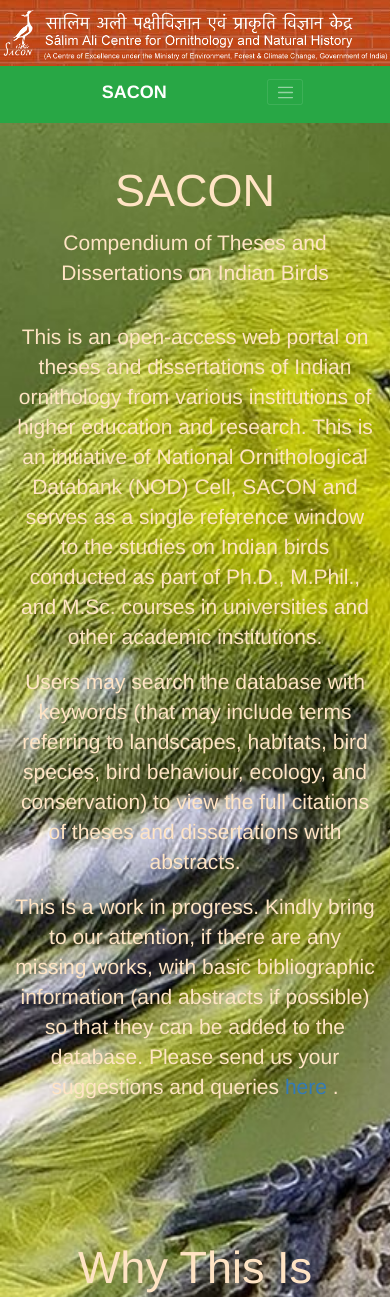
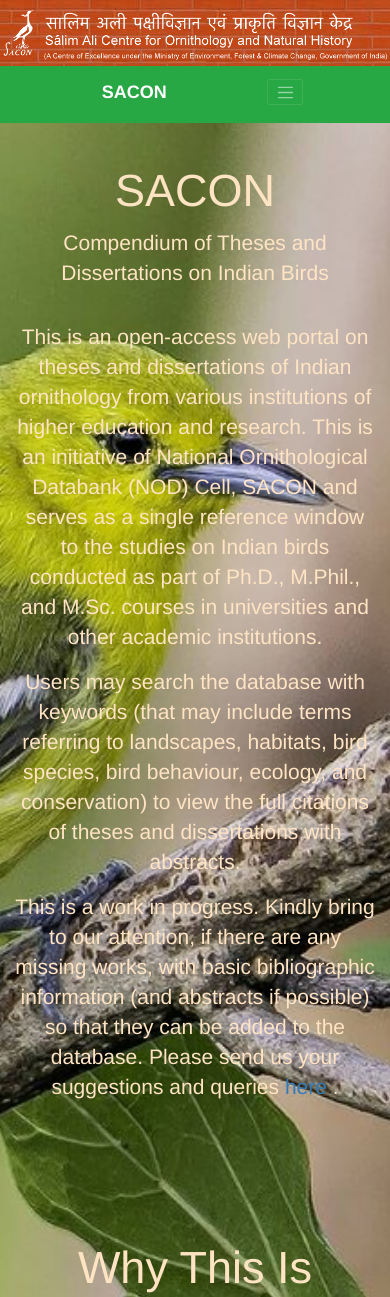
Before and after one commit to Shakileash5/sacon, a Flask app: page / in a window 390 px wide. Shown: the top 1297 px of the page. Run offline with Flask 2, Linux system fonts and the light colour scheme; data that the repository does not hold is empty; some libraries are stand-ins or nearby versions.

Commit message:
Fixed Home page background for desktop and mobile

```diff
--- a/static/main.css
+++ b/static/main.css
@@ -193,7 +193,7 @@ body {
 }
 .jumbotron {
     /* background-image: url("https://cdn.pixabay.com/photo/2017/03/13/10/25/hummingbird-2139278_1280.jpg"); */
-    background-image: url("rsz_lossy_compressed_bird.jpg");
+    background-image: url("rsz_1rsz_lossy_compressed_bird.jpg");
     background-size: cover;
     text-align: center;
     top: -20;
@@ -201,7 +201,7 @@ body {
 
 @media only screen and (max-width: 600px) {
     .jumbotron {
-        background-image: url("rsz_lossy_compressed_bird_mobile.jpg") !important;
+        background-position: 35%;
     }
   }
 #appSummary {
```
Also changed, not shown: static/rsz_1rsz_lossy_compressed_bird.jpg (added), static/rsz_lossy_compressed_bird.jpg (deleted), 1 other file.
